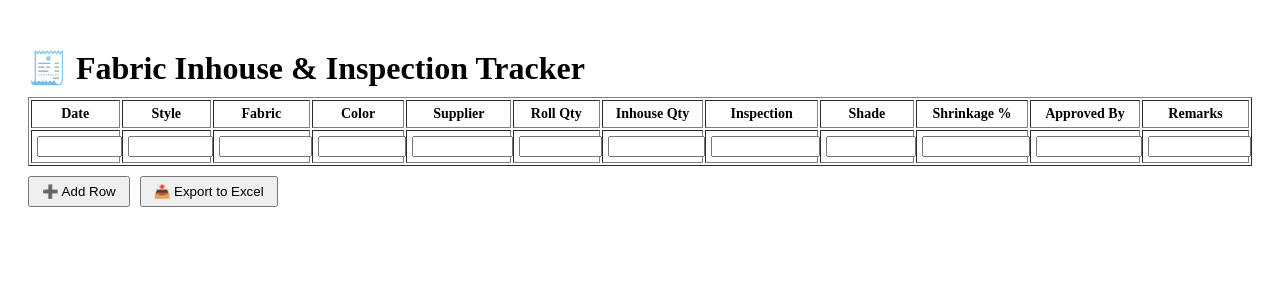
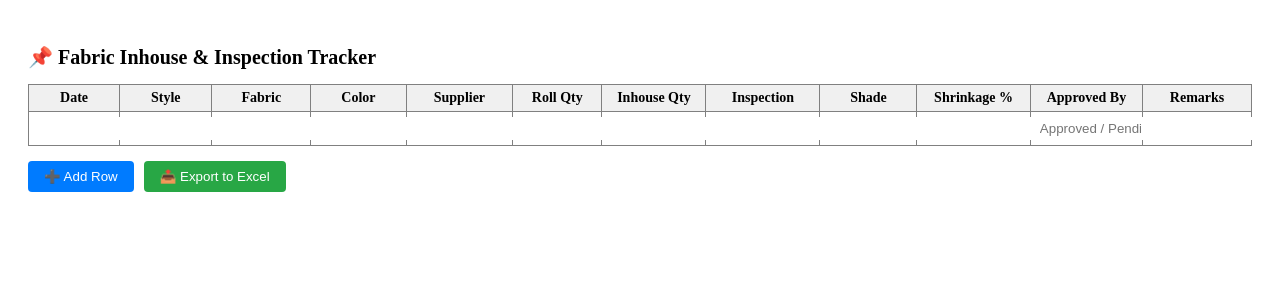
Before and after one commit to EGL-GPQ/egl-gpq-erp, a Next.js app: page /fabric-tracker in a window 1280 px wide. Shown: the top 300 px of the page. Built offline with nearby package versions, Linux system fonts and the light colour scheme.

Commit message:
Update page.jsx

```diff
--- a/app/fabric-tracker/page.jsx
+++ b/app/fabric-tracker/page.jsx
@@ -1,4 +1,3 @@
-
 'use client';
 
 import React, { useState } from 'react';
@@ -14,7 +13,7 @@ export default function FabricTracker() {
       supplier: '',
       rollQty: '',
       inhouseQty: '',
-      status: '',
+      inspection: '',
       shade: '',
       shrinkage: '',
       approvedBy: '',
@@ -23,13 +22,27 @@ export default function FabricTracker() {
   ]);
 
   const handleChange = (index, key, value) => {
-    const updated = [...rows];
-    updated[index][key] = value;
-    setRows(updated);
+    const updatedRows = [...rows];
+    updatedRows[index][key] = value;
+    setRows(updatedRows);
   };
 
   const addRow = () => {
-    setRows([...rows, { ...rows[0] }]);
+    const newRow = {
+      date: '',
+      style: '',
+      fabric: '',
+      color: '',
+      supplier: '',
+      rollQty: '',
+      inhouseQty: '',
+      inspection: '',
+      shade: '',
+      shrinkage: '',
+      approvedBy: '',
+      remarks: '',
+    };
+    setRows([...rows, newRow]);
   };
 
   const exportToExcel = () => {
@@ -39,18 +52,31 @@ export default function FabricTracker() {
     XLSX.writeFile(workbook, 'Fabric_Tracker.xlsx');
   };
 
-  const getApprovalColor = (value) => {
-    if (value.toLowerCase().includes('approved')) return '#d4edda';
-    if (value.toLowerCase().includes('pending')) return '#fff3cd';
-    if (value.toLowerCase().includes('rejected')) return '#f8d7da';
+  const getApprovalColor = (value = '') => {
+    const val = value.toLowerCase();
+    if (val.includes('approved')) return '#d4edda'; // Green
+    if (val.includes('pending')) return '#fff3cd'; // Yellow
+    if (val.includes('rejected')) return '#f8d7da'; // Red
     return 'white';
   };
 
   return (
     <div style={{ padding: '20px' }}>
-      <h1 style={{ fontWeight: 'bold', marginBottom: '10px' }}>🧾 Fabric Inhouse & Inspection Tracker</h1>
-      <table border="1" cellPadding="5" style={{ width: '100%', fontSize: '14px' }}>
-        <thead>
+      <h2 style={{ fontWeight: 'bold', fontSize: '20px', marginBottom: '15px' }}>
+        📌 Fabric Inhouse & Inspection Tracker
+      </h2>
+
+      <table
+        border="1"
+        cellPadding="5"
+        style={{
+          width: '100%',
+          fontSize: '14px',
+          borderCollapse: 'collapse',
+          textAlign: 'center',
+        }}
+      >
+        <thead style={{ backgroundColor: '#f0f0f0' }}>
           <tr>
             <th>Date</th>
             <th>Style</th>
@@ -67,15 +93,21 @@ export default function FabricTracker() {
           </tr>
         </thead>
         <tbody>
-          {rows.map((row, i) => (
-            <tr key={i}>
+          {rows.map((row, rowIndex) => (
+            <tr key={rowIndex}>
               {Object.keys(row).map((key) => (
-                <td key={key} style={{ backgroundColor: key === 'approvedBy' ? getApprovalColor(row[key]) : 'white' }}>
+                <td
+                  key={key}
+                  style={{
+                    backgroundColor: key === 'approvedBy' ? getApprovalColor(row[key]) : 'white',
+                  }}
+                >
                   <input
                     type="text"
                     value={row[key]}
-                    onChange={(e) => handleChange(i, key, e.target.value)}
-                    style={{ width: '100%' }}
+                    onChange={(e) => handleChange(rowIndex, key, e.target.value)}
+                    style={{ width: '100%', padding: '4px', border: 'none' }}
+                    placeholder={key === 'approvedBy' ? 'Approved / Pending / Rejected' : ''}
                   />
                 </td>
               ))}
@@ -83,11 +115,34 @@ export default function FabricTracker() {
           ))}
         </tbody>
       </table>
-      <div style={{ marginTop: '10px' }}>
-        <button onClick={addRow} style={{ marginRight: '10px', padding: '6px 12px' }}>
+
+      <div style={{ marginTop: '15px' }}>
+        <button
+          onClick={addRow}
+          style={{
+            backgroundColor: '#007bff',
+            color: '#fff',
+            border: 'none',
+            padding: '8px 16px',
+            borderRadius: '4px',
+            cursor: 'pointer',
+            marginRight: '10px',
+          }}
+        >
           ➕ Add Row
         </button>
-        <button onClick={exportToExcel} style={{ padding: '6px 12px' }}>
+
+        <button
+          onClick={exportToExcel}
+          style={{
+            backgroundColor: '#28a745',
+            color: '#fff',
+            border: 'none',
+            padding: '8px 16px',
+            borderRadius: '4px',
+            cursor: 'pointer',
+          }}
+        >
           📤 Export to Excel
         </button>
       </div>
```
